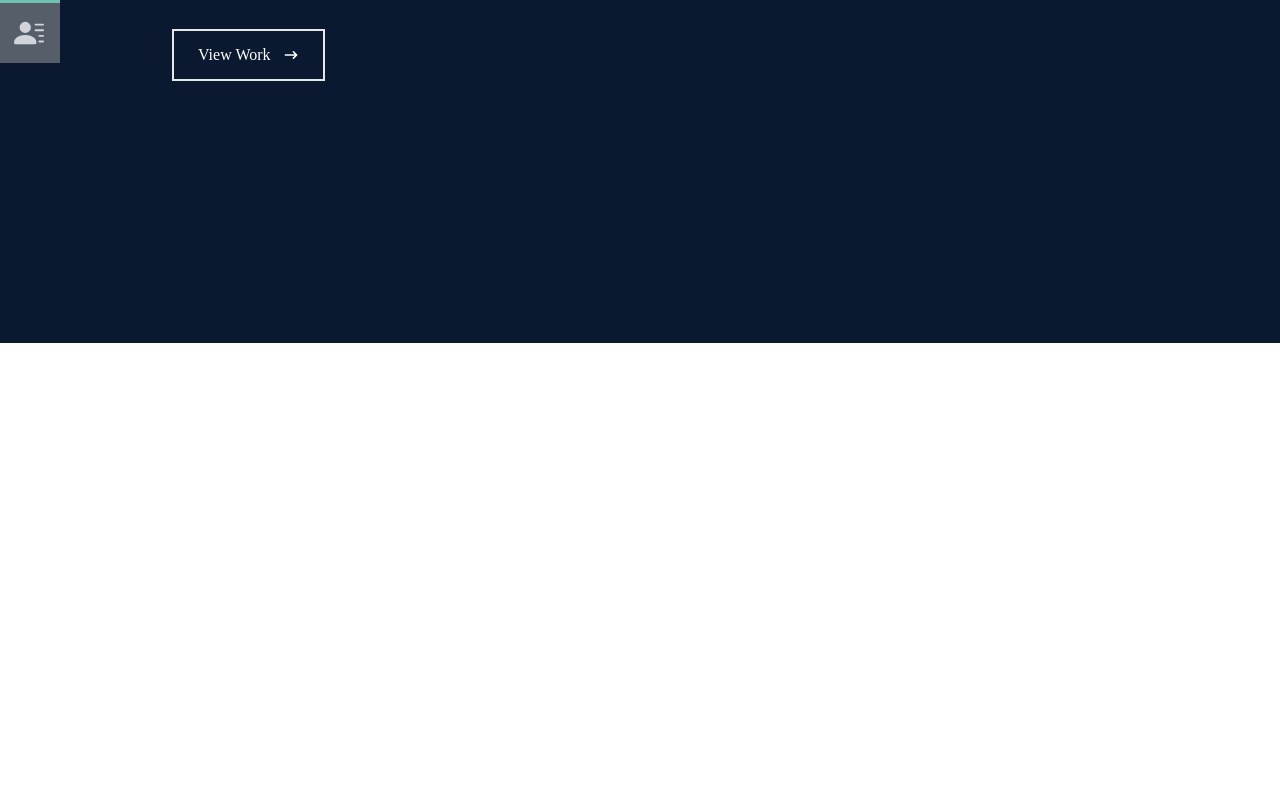
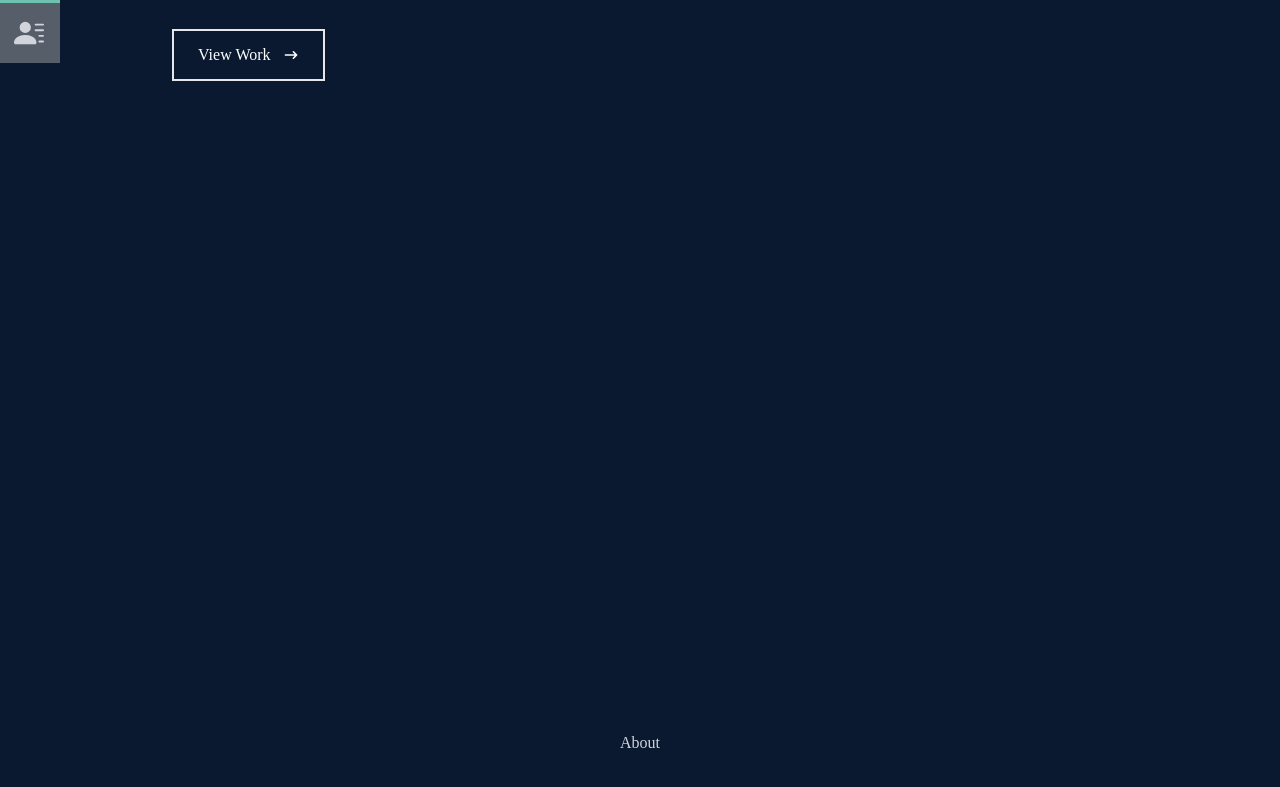
Before and after one commit to amitnarine/amitnarine-portfolio, a React (Create React App) app: page / in a window 1280 px wide. Shown: the part 457-1244 px from the top of the page. Before the commit the page ends 800 px from the top, so only its background shows below. Built offline with nearby package versions, Linux system fonts and the light colour scheme.

Commit message:
added basic home page to app.js

```diff
--- a/src/App.js
+++ b/src/App.js
@@ -1,3 +1,4 @@
+import About from "./components/About";
 import Home from "./components/Home";
 import Navbar from "./components/Navbar";
 
@@ -7,6 +8,7 @@ function App() {
     <div>
       <Navbar></Navbar>
       <Home></Home>
+      <About></About>
     </div>
   );
 }
--- /dev/null
+++ b/src/components/About.jsx
@@ -0,0 +1,33 @@
+import React from 'react'
+
+const About = () => {
+  return (
+    <div name='about' className='w-full h-screen bg-[#0a192f] text-gray-300'>
+        <div className='flex flex-col justify-center items-center w-full h-full'>
+            <div>
+
+                <div>
+
+                    <p>About</p>
+                </div>
+
+                <div>
+
+
+                </div>
+
+
+
+            </div>
+
+
+
+        </div>
+
+
+
+    </div>
+  )
+}
+
+export default About
--- a/src/components/Home.jsx
+++ b/src/components/Home.jsx
@@ -13,7 +13,11 @@ const Home = () => {
             <h2 className='text-4xl sm:text-7xl font-bold text-[#8892b0]'>I am a Full Stack Developer,</h2>
             <p className='text-[#8892b0] py-4 max-w[700px]'>test block</p>
             <div>
-                <button className='text-white border-2 px-6 py-3 my-2 flex items-center hover:bg-pink-600 hover:border-pink-600'>View Work <HiArrowNarrowRight className='ml-3' /></button>
+                <button className='text-white group border-2 px-6 py-3 my-2 flex items-center hover:bg-pink-600 hover:border-pink-600'>View Work
+                <span className='group-hover:rotate-90 duration-300'>
+                <HiArrowNarrowRight className='ml-3' />
+                </span>
+                </button>
             </div>
 
 
```
